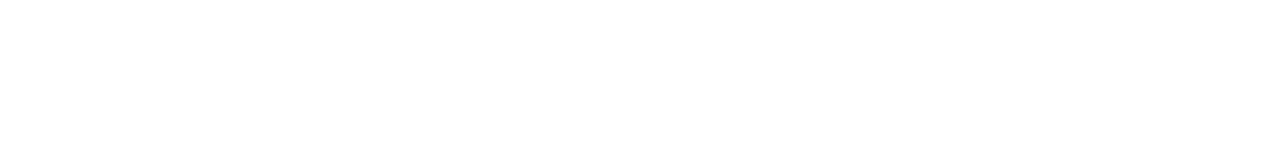
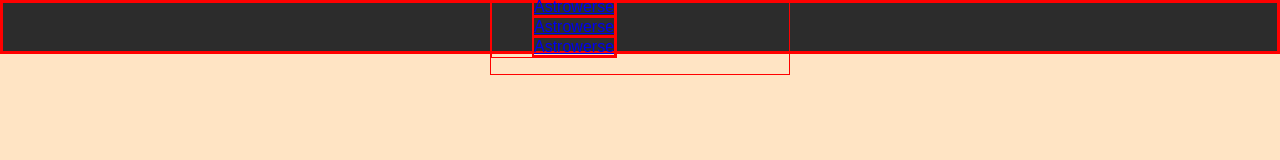
Before and after one commit to Melrosee-12/Astrowerse, a plain HTML site: page index.html in a window 1280 px wide. Drawn offline with Linux system fonts and the light colour scheme.

Commit message:
Чета типо хедер

```diff
--- a/index.html
+++ b/index.html
@@ -4,8 +4,17 @@
     <meta charset="UTF-8">
     <meta name="viewport" content="width=device-width, initial-scale=1.0">
     <title>Document</title>
+    <link rel="stylesheet" href="styles.css">
 </head>
 <body>
-
+    <header>
+        <nav>
+            <ul>
+                <li><a href="#">Astrowerse</a></li>
+                <li><a href="#">Astrowerse</a></li>
+                <li><a href="#">Astrowerse</a></li>
+            </ul>
+        </nav>
+    </header>
 </body>
 </html>
--- a/styles.css
+++ b/styles.css
@@ -0,0 +1,31 @@
+*{
+    border: 1px red solid;
+    box-sizing: border-box;
+    font-family:Arial, Helvetica, sans-serif;
+}
+
+body{
+    margin: 0;
+    background-color: bisque;
+}
+
+header{
+    display: flex;
+    width: auto;
+    height: 50px;
+    background-color: rgb(44, 44, 44);
+    justify-content: center;
+    align-items: center;
+}
+
+nav{
+    display: flex;
+    width: 300px;
+}
+
+nav li{
+    list-style-type: none;
+    color: white;
+    word-spacing: 20px;
+    text-align: center;
+}
```
